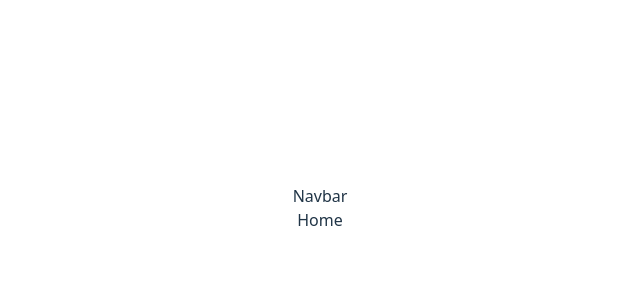
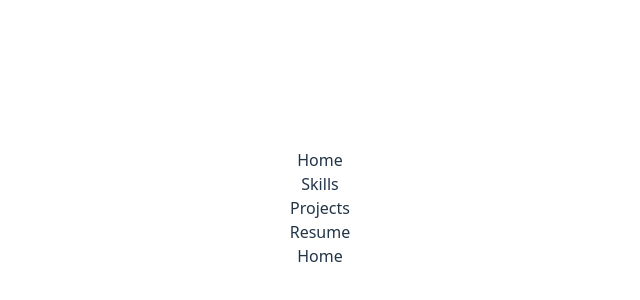
Before and after one commit to AJoshany/Portfolio, a React (Vite) app: page / in a window 1280 px wide. Shown: the part 192-492 px from the top of the page, without its empty margins (320-960 px from the left). Built offline with nearby package versions, Linux system fonts and the light colour scheme.

Commit message:
App Changed

```diff
--- a/src/Navbar/Navbar.jsx
+++ b/src/Navbar/Navbar.jsx
@@ -3,6 +3,17 @@ import './Navbar.css'
 
 export default function Navbar() {
     return (
-        <div>Navbar</div>
+        <>
+            <nav className='navbar-container'>
+                <div className='navbar-left'>
+                    <ul className='navbar-list'>
+                        <li className="navbar-item">Home</li>
+                        <li className="navbar-item">Skills</li>
+                        <li className="navbar-item">Projects</li>
+                        <li className="navbar-item">Resume</li>
+                    </ul>
+                </div>
+            </nav>
+        </>
     )
 }
```
